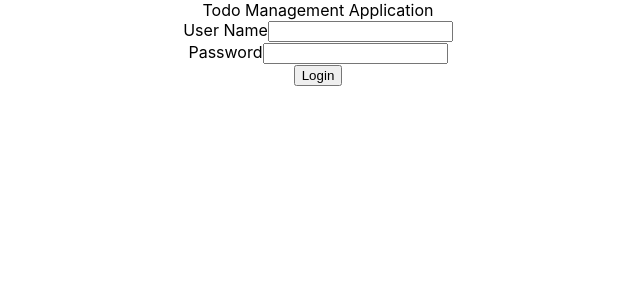
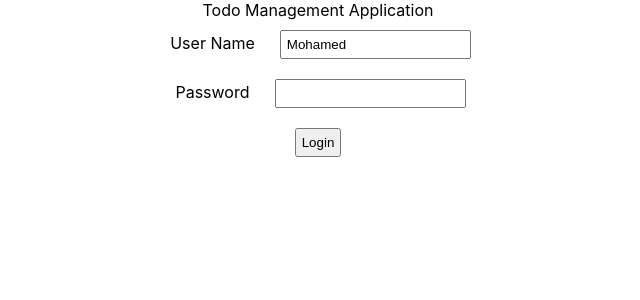
Before and after one commit to MohummedSoliman/react-todo, a React (Create React App) app: page / in a window 1280 px wide. Shown: the top 300 px of the page, without its empty margins (322-962 px from the left). Built offline with nearby package versions, Linux system fonts and the light colour scheme.

Commit message:
manage name and password fields using component state

```diff
--- a/src/components/todo/TodoApp.jsx
+++ b/src/components/todo/TodoApp.jsx
@@ -1,3 +1,6 @@
+import { useState } from 'react'
+import './TodoApp.css'
+
 export default function TodoApp(){
     return (
         <div className="TodoApp">
@@ -8,16 +11,33 @@ export default function TodoApp(){
 }
 
 function LoginComponent(){
+
+    const [username, setUsername] = useState('Mohamed');
+
+    const [password, setUserPassword] = useState('');
+
+    function handleUsernameChange(event){
+        setUsername(event.target.value)
+    }
+
+    function handleUserPassChange(event){
+        setUserPassword(event.target.value)
+    }
+
     return (
       <div className="Login">
         <div className="LoginForm">
             <div>
                 <label>User Name</label>
-                <input type="text" name="username"/>
+                <input type="text" name="username" value={username}
+                    onChange={handleUsernameChange}
+                />
             </div>
             <div>
                 <label>Password</label>
-                <input type="password" name="password"/>
+                <input type="password" name="password" value={password}
+                    onChange={handleUserPassChange}
+                />
             </div>
             <div>
                 <button type="button" name="login">Login</button>
```
